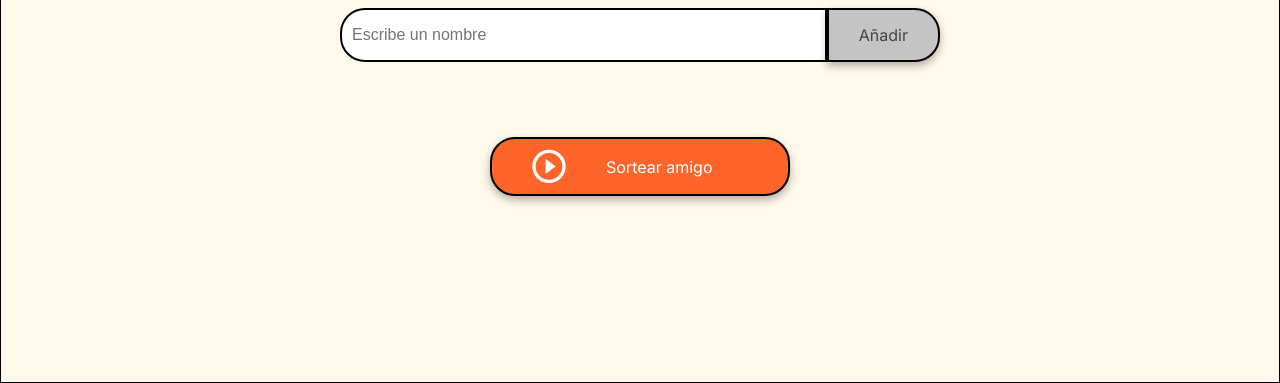
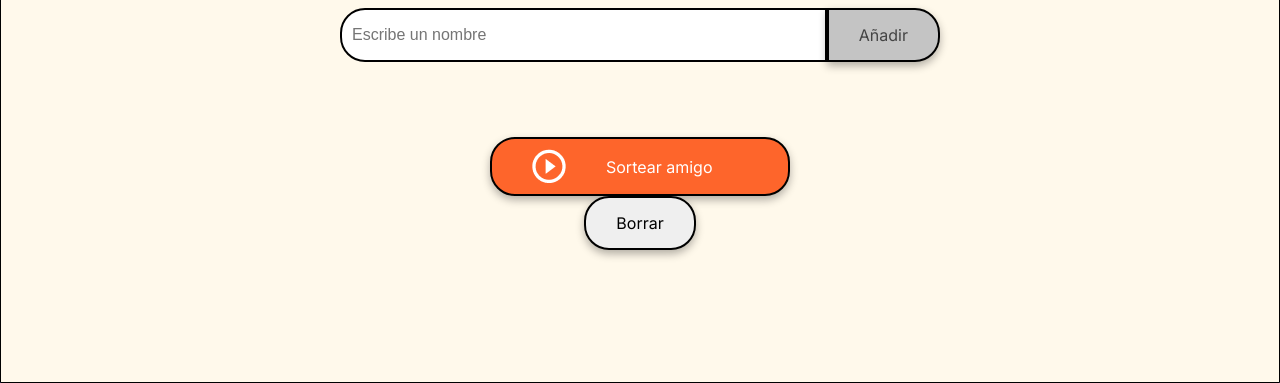
Before and after one commit to devos10/reto-amigosecreto, a plain HTML site: page index.html in a window 1280 px wide. Shown: the part 417-800 px from the top of the page. Drawn offline with Linux system fonts and the light colour scheme.

Commit message:
Creamos el boton que va a contener la funcion borrar

```diff
--- a/index.html
+++ b/index.html
@@ -35,6 +35,10 @@
 
                 </button>
             </div>
+            <div id="borrar">
+                <button onclick="borrar()">Borrar</button>
+
+            </div>
         </section>
     </main>
 
```
